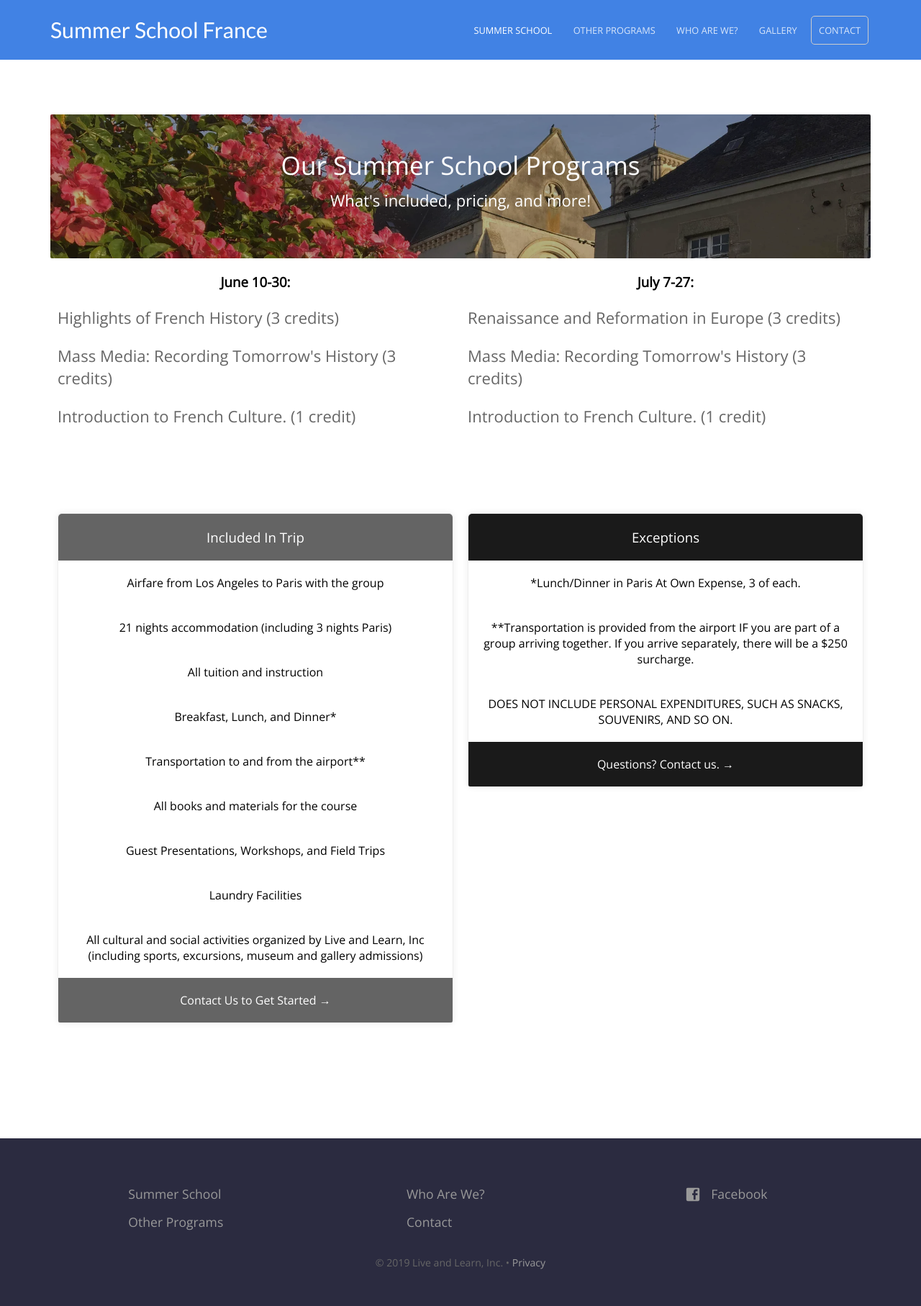
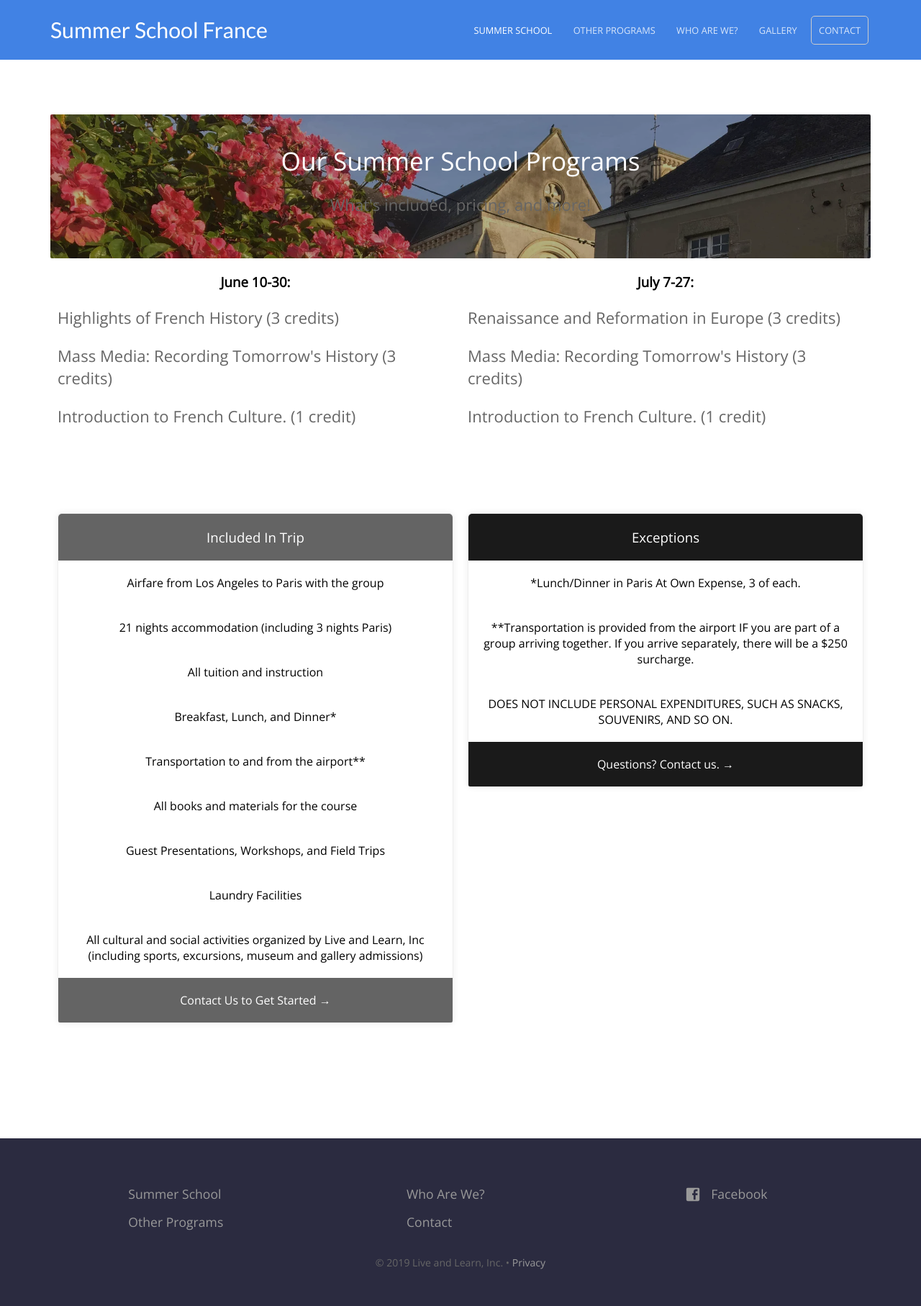
Before and after one commit to baritchie/project1, a Jekyll site: the page built from summerschoolprograms.html, in a window 1280 px wide. Shown: the whole page at 72% size. Built offline with Jekyll 4.4.1, drawn with Linux system fonts in a browser that asks for light colours.

Commit message:
Updated '_layouts/page.html' via CloudCannon

```diff
--- a/_layouts/page.html
+++ b/_layouts/page.html
@@ -14,7 +14,7 @@ layout: default
                     <div style="position:absolute;top:50%;left:50%;transform:translate(-50%, -50%);width:100%;">
                         <h2 style="margin: 0 20px;">{{ page.heading }}</h2>
                         {% if page.description %}
-                            <p class="subtext">{{ page.description }}</p>
+                            <p class="subtext_white">{{ page.description }}</p>
                         {% endif %}
                     </div>
                 </div>
```
